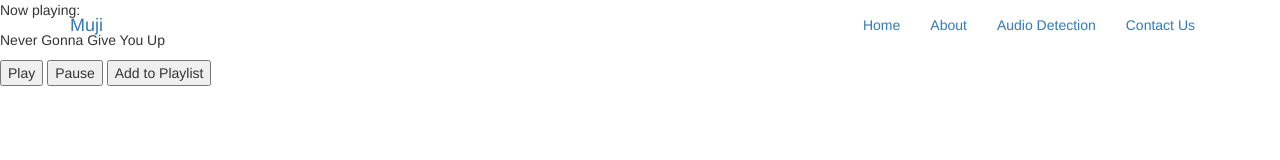
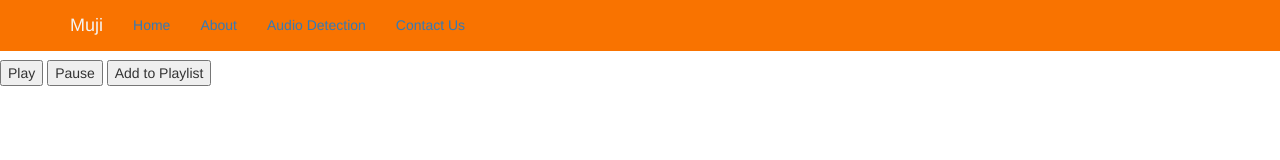
Before and after one commit to 9wings/MuJi, a website: page music.html in a window 1280 px wide. Drawn offline with nearby package versions, Linux system fonts and the light colour scheme.

Commit message:
changed alignment of header

```diff
--- a/music.html
+++ b/music.html
@@ -5,25 +5,30 @@
   	<link href="https://maxcdn.bootstrapcdn.com/bootstrap/3.3.0/css/bootstrap.min.css" rel="stylesheet" id="bootstrap-css">
   	<script src="https://maxcdn.bootstrapcdn.com/bootstrap/3.3.0/js/bootstrap.min.js"></script>
   	<script src="https://code.jquery.com/jquery-1.11.1.min.js"></script>
-
+  	<link href="home_style.css" rel = "stylesheet">
 	<title>Muji</title>
 </head>
+
+
+
+<body>
 
 	<div class="navbar-wrapper">
 	    <div class="container-fluid">
 	        <nav class="navbar navbar-fixed-top">
 	            <div class="container">
 	                <div class="navbar-header">
-                    <button type="button" class="navbar-toggle collapsed" data-toggle="collapse" data-target="#navbar" aria-expanded="false" aria-controls="navbar">
+	                    <button type="button" class="navbar-toggle collapsed" data-toggle="collapse" data-target="#navbar" aria-expanded="false" 	aria-controls="navbar">
 	                    <span class="sr-only">Toggle navigation</span>
 	                    <span class="icon-bar"></span>
 	                    <span class="icon-bar"></span>
 	                    <span class="icon-bar"></span>
 	                    </button>
-                    <a class="navbar-brand" href="#">Muji</a>
+
 	                </div>
 	                <div id="navbar" class="navbar-collapse collapse">
-                    <ul class="nav navbar-nav pull-right">
+	                    <ul class="nav navbar-nav pull-left">
+	                    	<a class="navbar-brand" href="#">Muji</a>
 	                        <li class="active"><a href="#">Home</a></li>
 	                        <li class="dropdown"><a href="#">About</a></li>
 	                        <li class="down"><a href="#">Audio Detection</a></li>
@@ -34,9 +39,6 @@
 	        </nav>
 	    </div>
 	</div>
-
-
-<body>
 	<div class="music">
 		<p>Now playing:</p>
 		<p>Never Gonna Give You Up</p>
```
Lines whose indentation alone changed are shown as unchanged.
